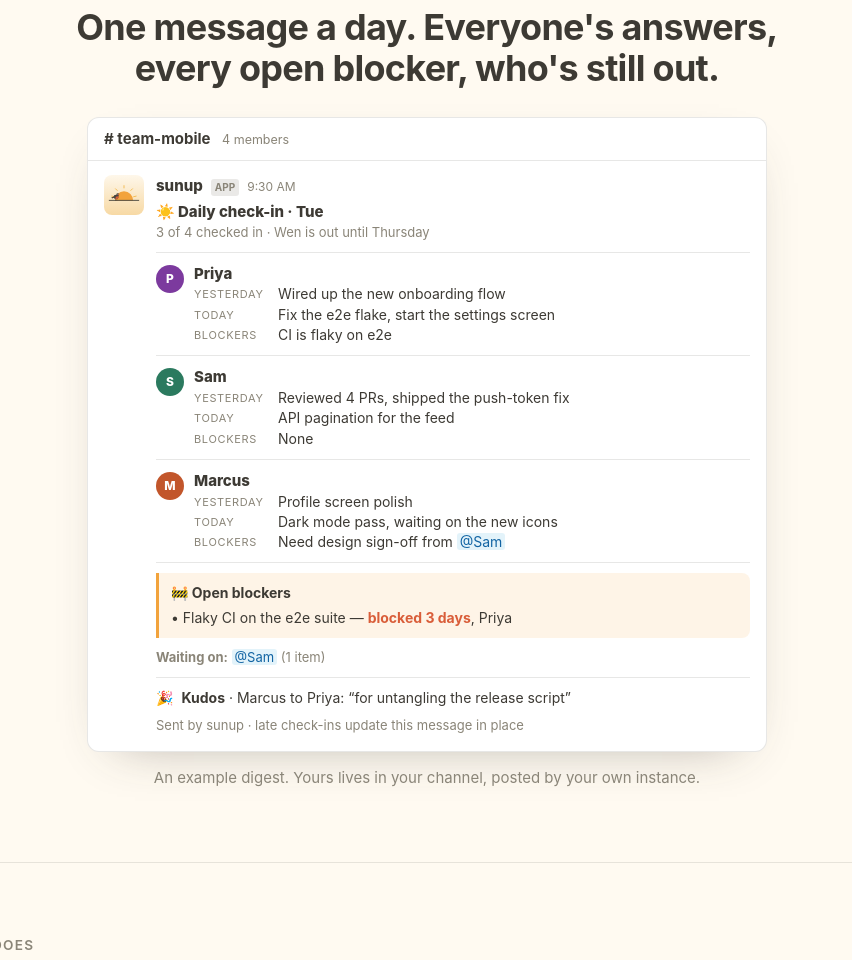
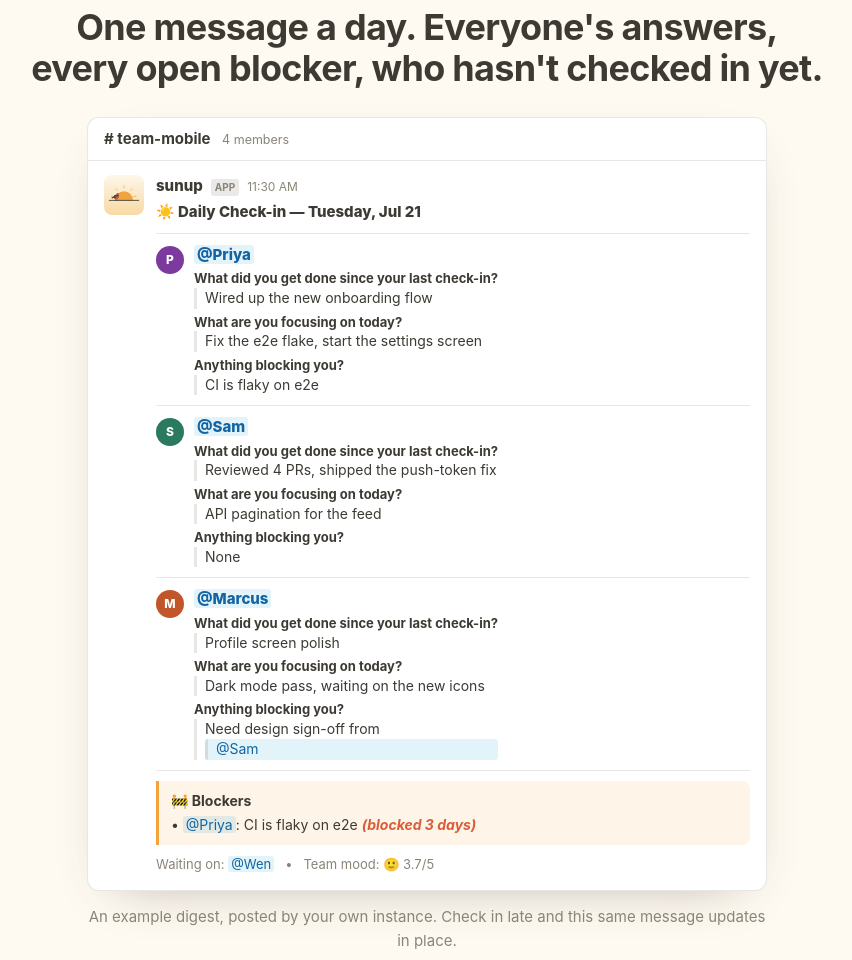
Before and after one commit to best-coast/sunup.sh, a website: page public/index.html in a window 1280 px wide. Shown: the part 963-1923 px from the top of the page, without its empty margins (213-1065 px from the left). Drawn offline with Linux system fonts and the light colour scheme.

Commit message:
Landing page: match the digest mock and setup claims to the code
Co-Authored-By: Claude Fable 5.1 <noreply@anthropic.com>

```diff
--- a/public/index.html
+++ b/public/index.html
@@ -106,7 +106,7 @@
     .person { display: flex; gap: 10px; align-items: flex-start; }
     .av { flex: none; width: 28px; height: 28px; border-radius: 50%; display: grid; place-items: center; color: #fff; font-weight: 800; font-size: 12px; margin-top: 2px; }
     .person b { font-weight: 800; }
-    .q { display: grid; grid-template-columns: 76px 1fr; gap: 8px; font-size: 14px; } .q i { font-style: normal; font-size: 11px; letter-spacing: .06em; text-transform: uppercase; color: var(--muted); padding-top: 3px; }
+    .q { font-size: 14px; margin-top: 4px; } .q i { display: block; font-style: normal; font-weight: 700; font-size: 13px; } .q span { display: block; border-left: 3px solid var(--panel-rule); padding-left: 8px; }
     .mention { color: #1264a3; background: rgba(29,155,209,.12); padding: 0 3px; border-radius: 3px; }
     .blockers { border-left: 3px solid var(--sun); background: rgba(242,163,60,.12); padding: 10px 12px; border-radius: 0 8px 8px 0; font-size: 14px; } .blockers b { display: block; margin-bottom: 4px; } .age { color: var(--robin); font-weight: 700; }
     .kudos { display: flex; gap: 8px; font-size: 14px; }
@@ -192,50 +192,46 @@
     <section id="digest">
       <div class="wrap">
         <p class="eyebrow" style="text-align:center">What your channel sees</p>
-        <h2 style="text-align:center;margin-left:auto;margin-right:auto;">One message a day. Everyone's answers, every open blocker, who's still out.</h2>
+        <h2 style="text-align:center;margin-left:auto;margin-right:auto;">One message a day. Everyone's answers, every open blocker, who hasn't checked in yet.</h2>
         <figure class="digest-wrap">
-          <div class="slack" role="img" aria-label="Example sunup digest in a Slack channel">
+          <div class="slack" role="img" aria-label="Example sunup digest in a Slack channel: each person's answers to the check-in questions, a blockers section, who is still being waited on, and the team mood">
             <div class="s-head"># team-mobile <small>4 members</small></div>
             <div class="s-msg">
               <div class="bot"><svg viewBox="0 0 240 160" aria-hidden="true"><use href="#robin"/></svg></div>
               <div class="s-body">
-                <div class="s-meta"><b>sunup</b><span class="app">APP</span><time>9:30 AM</time></div>
-                <div class="title">&#9728;&#65039; Daily check-in &middot; Tue</div>
-                <div class="ctx">3 of 4 checked in &middot; Wen is out until Thursday</div>
+                <div class="s-meta"><b>sunup</b><span class="app">APP</span><time>11:30 AM</time></div>
+                <div class="title">&#9728;&#65039; Daily Check-in &mdash; Tuesday, Jul 21</div>
                 <hr>
                 <div class="person"><div class="av" style="background:#7c3a9e">P</div><div>
-                  <b>Priya</b>
-                  <div class="q"><i>Yesterday</i><span>Wired up the new onboarding flow</span></div>
-                  <div class="q"><i>Today</i><span>Fix the e2e flake, start the settings screen</span></div>
-                  <div class="q"><i>Blockers</i><span>CI is flaky on e2e</span></div>
+                  <b><span class="mention">@Priya</span></b>
+                  <div class="q"><i>What did you get done since your last check-in?</i><span>Wired up the new onboarding flow</span></div>
+                  <div class="q"><i>What are you focusing on today?</i><span>Fix the e2e flake, start the settings screen</span></div>
+                  <div class="q"><i>Anything blocking you?</i><span>CI is flaky on e2e</span></div>
                 </div></div>
                 <hr>
                 <div class="person"><div class="av" style="background:#2b7a5f">S</div><div>
-                  <b>Sam</b>
-                  <div class="q"><i>Yesterday</i><span>Reviewed 4 PRs, shipped the push-token fix</span></div>
-                  <div class="q"><i>Today</i><span>API pagination for the feed</span></div>
-                  <div class="q"><i>Blockers</i><span>None</span></div>
+                  <b><span class="mention">@Sam</span></b>
+                  <div class="q"><i>What did you get done since your last check-in?</i><span>Reviewed 4 PRs, shipped the push-token fix</span></div>
+                  <div class="q"><i>What are you focusing on today?</i><span>API pagination for the feed</span></div>
+                  <div class="q"><i>Anything blocking you?</i><span>None</span></div>
                 </div></div>
                 <hr>
                 <div class="person"><div class="av" style="background:#c2562b">M</div><div>
-                  <b>Marcus</b>
-                  <div class="q"><i>Yesterday</i><span>Profile screen polish</span></div>
-                  <div class="q"><i>Today</i><span>Dark mode pass, waiting on the new icons</span></div>
-                  <div class="q"><i>Blockers</i><span>Need design sign-off from <span class="mention">@Sam</span></span></div>
+                  <b><span class="mention">@Marcus</span></b>
+                  <div class="q"><i>What did you get done since your last check-in?</i><span>Profile screen polish</span></div>
+                  <div class="q"><i>What are you focusing on today?</i><span>Dark mode pass, waiting on the new icons</span></div>
+                  <div class="q"><i>Anything blocking you?</i><span>Need design sign-off from <span class="mention">@Sam</span></span></div>
                 </div></div>
                 <hr>
                 <div class="blockers">
-                  <b>&#128679; Open blockers</b>
-                  &bull; Flaky CI on the e2e suite &mdash; <span class="age">blocked 3 days</span>, Priya
+                  <b>&#128679; Blockers</b>
+                  &bull; <span class="mention">@Priya</span>: CI is flaky on e2e <i class="age">(blocked 3 days)</i>
                 </div>
-                <div class="ctx" style="margin-top:10px"><b>Waiting on:</b> <span class="mention">@Sam</span> (1 item)</div>
-                <hr>
-                <div class="kudos"><span>&#127881;</span><span><b>Kudos</b> &middot; Marcus to Priya: &ldquo;for untangling the release script&rdquo;</span></div>
-                <div class="ctx" style="margin-top:8px">Sent by sunup &middot; late check-ins update this message in place</div>
+                <div class="ctx" style="margin-top:10px">Waiting on: <span class="mention">@Wen</span> &nbsp; &bull; &nbsp; Team mood: &#128578; 3.7/5</div>
               </div>
             </div>
           </div>
-          <figcaption class="cap">An example digest. Yours lives in your channel, posted by your own instance.</figcaption>
+          <figcaption class="cap">An example digest, posted by your own instance. Check in late and this same message updates in place.</figcaption>
         </figure>
       </div>
     </section>
@@ -251,8 +247,8 @@
           <div class="card"><h3><span>🎉</span>Kudos</h3><p><code>/kudos @teammate for shipping the thing</code> posts a celebration and feeds a 30-day leaderboard.</p></div>
           <div class="card"><h3><span>📈</span>Mood pulse</h3><p>An optional 1 to 5 mood question, shown in the digest only as a team average, and only once three or more people have answered.</p></div>
           <div class="card"><h3><span>🌇</span>/sundown</h3><p>An evening checkout twin: what shipped, what's carrying over, wins worth celebrating. Same engine, sunset tone. A channel can run both.</p></div>
-          <div class="card"><h3><span>📆</span>Weekly retro</h3><p>On the week's last scheduled day: participation by day, mood trend, every blocker from the week, kudos totals and streak leaders.</p></div>
-          <div class="card"><h3><span>📊</span>Reports and export</h3><p><code>/sunup report</code> mints a 24-hour signed link to a charted, printable team report. <code>/sunup export</code> gives you the full history as CSV.</p></div>
+          <div class="card"><h3><span>📆</span>Weekly retro</h3><p>On the week's last scheduled day: participation by day, mood trend, the week's blockers, kudos totals and streak leaders.</p></div>
+          <div class="card"><h3><span>📊</span>Reports and export</h3><p><code>/sunup report</code> mints a 24-hour signed link to a charted, printable team report. <code>/sunup export</code> gives you the channel's history as CSV (most recent 10,000 check-ins).</p></div>
         </div>
       </div>
     </section>
@@ -271,14 +267,14 @@
         <div>
           <p class="eyebrow">Privacy by design</p>
           <h2>It only ever sees what people type into its own forms.</h2>
-          <p style="color:var(--muted);margin:0;">sunup requests no message-reading scopes. It can't see your channels, your DMs or your history. Four scopes, and one of them is just for timezones. Data retention is a single setting; purge anything older than N days automatically.</p>
+          <p style="color:var(--muted);margin:0;">sunup requests no message-reading scopes. It can't see your channels, your DMs or your history. Four scopes, and one of them is just for timezones and display names. Data retention is a single setting; purge anything older than N days automatically.</p>
         </div>
         <div class="box" aria-label="Slack scopes sunup requests">
           <ul class="scopes">
             <li><code>chat:write</code><span>post prompts and digests</span></li>
             <li><code>commands</code><span>the <code>/sunup</code>, <code>/sundown</code> and <code>/kudos</code> slash commands</span></li>
             <li><code>im:write</code><span>open the DM that carries the check-in form</span></li>
-            <li><code>users:read</code><span>timezones, so each person is prompted at their own morning</span></li>
+            <li><code>users:read</code><span>timezones and display names &mdash; prompts at each person's own morning, names on reports</span></li>
           </ul>
           <p>It only ever sees what people type into <mark>its own forms</mark>.</p>
         </div>
@@ -293,7 +289,7 @@
           <div class="step">
             <div>
               <h3>Deploy the Worker</h3>
-              <p>You need a Cloudflare account (the free tier is far more than enough), Node 18 or later, and permission to install a custom app in your Slack workspace.</p>
+              <p>You need a Cloudflare account (the free tier is far more than enough), Node 22 or later (24 or later if you run the Node adapter instead of Cloudflare), and permission to install a custom app in your Slack workspace.</p>
 <pre><code><span class="p">$ </span>git clone https://github.com/briancorbin/sunup.git &amp;&amp; cd sunup
 <span class="p">$ </span>npm install &amp;&amp; npx wrangler login
 <span class="c"># create the database, then paste its id into apps/cloudflare/wrangler.jsonc</span>
@@ -314,6 +310,7 @@
 <pre><code><span class="p">$ </span>cd apps/cloudflare
 <span class="p">$ </span>npx wrangler secret put SLACK_BOT_TOKEN
 <span class="p">$ </span>npx wrangler secret put SLACK_SIGNING_SECRET</code></pre>
+              <p>If Slack showed a &#9888;&#65039; next to the request URLs before the secrets existed, hit <b>Retry</b> on the Event Subscriptions page and it turns green.</p>
             </div>
           </div>
           <div class="step">
@@ -343,7 +340,7 @@
             <tr><td><code>/sunup config</code></td><td>Open the settings editor: timepickers, day checkboxes, question editing. Quick edits like <code>/sunup config prompt 08:30</code> work too.</td></tr>
             <tr><td><code>/sunup snooze 5</code> / <code>snooze off</code></td><td>Vacation mode. Pause your prompts and skip "waiting on" lists.</td></tr>
             <tr><td><code>/sunup report [week|month|quarter]</code></td><td>A charted report page behind a 24-hour signed link. Add <code>share</code> to post it in the channel.</td></tr>
-            <tr><td><code>/sunup export</code></td><td>CSV of the channel's full history, 15-minute signed link.</td></tr>
+            <tr><td><code>/sunup export</code></td><td>The channel's history as CSV (most recent 10,000 check-ins), 15-minute signed link.</td></tr>
             <tr><td><code>/sundown &hellip;</code></td><td>The evening checkout. Same subcommands as <code>/sunup</code>.</td></tr>
             <tr><td><code>/kudos @user &lt;message&gt;</code></td><td>Celebrate a teammate. Feeds the 30-day leaderboard.</td></tr>
           </tbody>
@@ -358,8 +355,8 @@
         <h2>The bot is portable. The platform is a plugin.</h2>
         <div class="runs">
           <div class="card"><h3>Cloudflare Workers</h3><p>The reference deployment: a Worker, a D1 database, a cron trigger. Fits in the free tier.</p></div>
-          <div class="card"><h3>Plain Node</h3><p>The same bot as a Node 24 process with <code>node:sqlite</code> storage and zero native dependencies. A Dockerfile and compose file are included.</p></div>
-          <div class="card"><h3>Somewhere else</h3><p>An adapter is an HTTP entry, a Storage implementation and a trigger, about 150 lines. Lambda, Deno and Bun ports are welcome.</p></div>
+          <div class="card"><h3>Plain Node</h3><p>The same bot as a Node 24 process with <code>node:sqlite</code> storage and no database server to run. A Dockerfile and compose file are included.</p></div>
+          <div class="card"><h3>Somewhere else</h3><p>An adapter is an HTTP entry, a Storage implementation and a trigger &mdash; a short entry file plus a few hundred lines of storage. Lambda, Deno and Bun ports are welcome.</p></div>
         </div>
       </div>
     </section>
```
